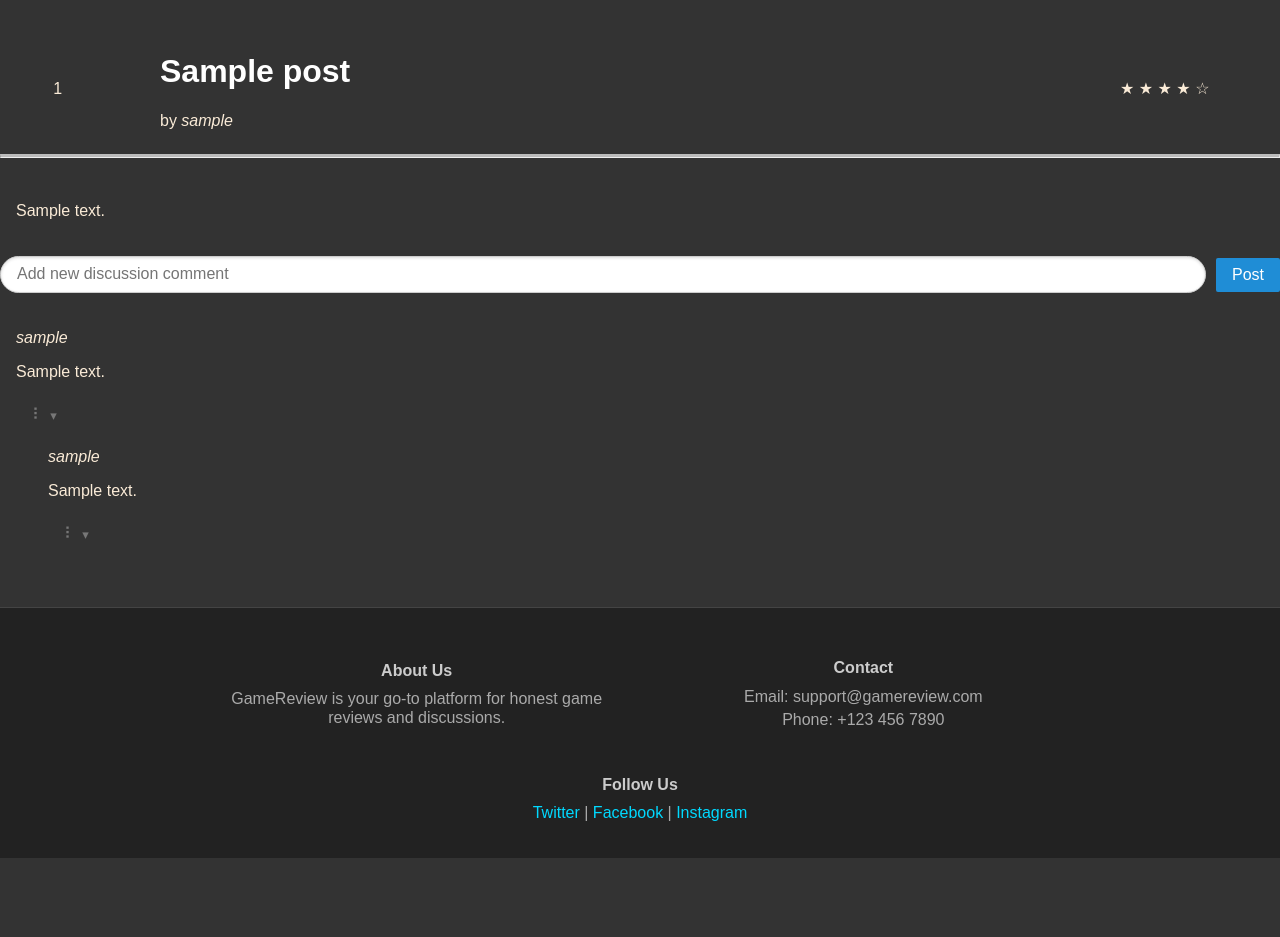
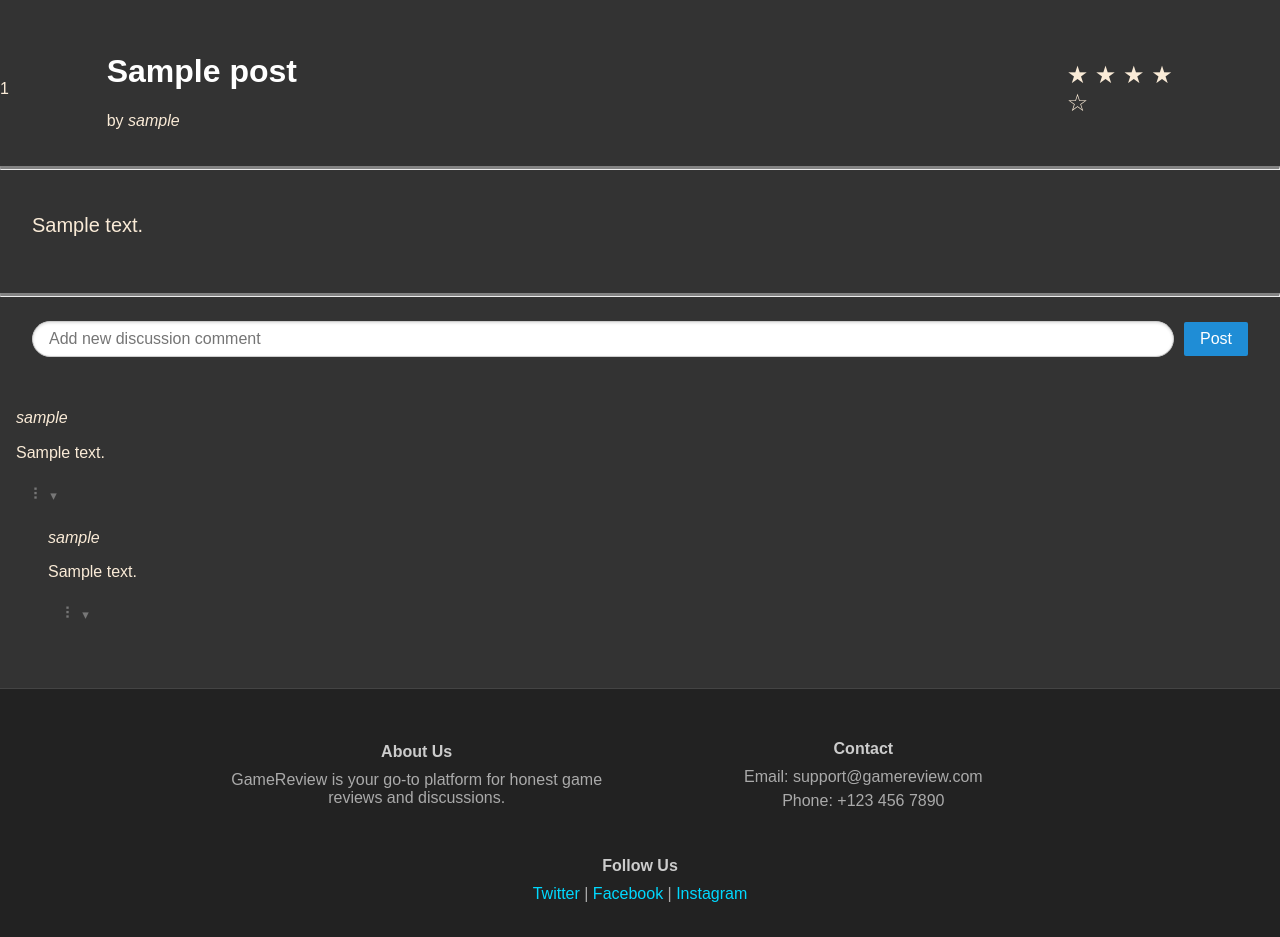
Before and after one commit to Ehtiram-Shukurov/game-review, a Flask app: page /review/1 in a window 1280 px wide. Shown: the part 113-1050 px from the top of the page. Before the commit the page ends 971 px from the top, so only its background shows below. Run offline with Flask 3, Linux system fonts and the light colour scheme; a database or web service that is not in the repository returns one stand-in record (values such as "Sample title"); data that the repository does not hold is empty; some libraries are stand-ins or nearby versions.

Commit message:
Finished CSS for Review

```diff
--- a/static/css/base.css
+++ b/static/css/base.css
@@ -823,5 +823,13 @@ p {
 }
 
 hr.solid {
-    border-top: 3px solid #bbb;
+    border-top: 3px solid #838383;
 }
+
+.rating {
+    font-size: 1.5em;
+}
+
+.post_content {
+    font-size: 1.25em;
+}
--- a/templates/review.html
+++ b/templates/review.html
@@ -12,7 +12,7 @@
     </div>
 
     <div class="pure-u-2-24">
-        <p>
+        <p class="rating">
             {%for n in range(review.rating) %}
             &#9733;
             {%endfor%}
@@ -21,9 +21,7 @@
             {%endfor%}
         </p>
     </div>
-    <div class="pure-u-1">
-        <hr class="solid">
-    </div>
+
     <div class="pure-u-2-24">
         {% if user_sub == review.user_sub %}
         <div class="pure-menu pure-menu-horizontal">
@@ -41,13 +39,23 @@
         {%endif%}
     </div>
 </div>
+
+<div>
+    <hr class="solid">
+</div>
+
 <div class="pure-g">
-    <div class="pure-u-1" style="margin-left: 1em">
-        <p>{{review.content}}</p>
+    <div class="pure-u-1" style="margin: 1em 2em 1em 2em;">
+        <p class="post_content">{{review.content}}</p>
     </div>
 </div>
+
+<div>
+    <hr class="solid">
+</div>
+
 <div class="pure-g">
-    <div class="pure-u-1">
+    <div class="pure-u-1" style="margin: 1em 2em 1em 2em">
         <form class="pure-form" action="/reply/{{review.post_id}}" method="POST">
             <input
                     type="text"
```
